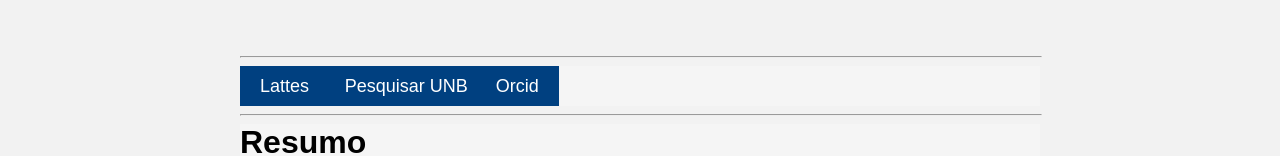
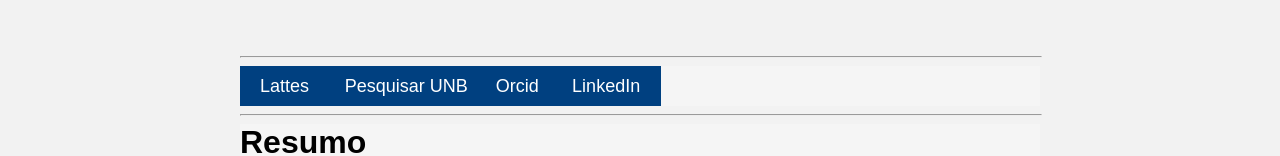
Before and after one commit to kauaneiras/LabTelecom, a React (Vite) app: page /docentes in a window 1280 px wide. Shown: the part 260-416 px from the top of the page. Built offline with nearby package versions, Linux system fonts and the light colour scheme.

Commit message:
fix: professorObject

```diff
--- a/src/components/docentesCard.jsx
+++ b/src/components/docentesCard.jsx
@@ -1,6 +1,5 @@
 import styled from "styled-components";
 import React from "react";
-import { Link } from "react-router-dom";
 
 export default function DocentesCard({ name, foto, email, telefone, endereçoProfissional, curriculo, resumo }) {
     return (
@@ -31,6 +30,11 @@ export default function DocentesCard({ name, foto, email, telefone, endereçoPro
                     {curriculo && curriculo.orcid && (
                         <a href={curriculo.orcid} target="_blank" rel="noopener noreferrer">
                             <ButtonToCurriculo>Orcid</ButtonToCurriculo>
+                        </a>
+                    )}
+                    {curriculo && curriculo.linkedIn && (
+                        <a href={curriculo.linkedIn} target="_blank" rel="noopener noreferrer">
+                            <ButtonToCurriculo>LinkedIn</ButtonToCurriculo>
                         </a>
                     )}
                 </ButtonsInRow>
--- a/src/objetos/professoresobject.jsx
+++ b/src/objetos/professoresobject.jsx
@@ -6,7 +6,8 @@ const professoresObject = [
         Curriculo: {
             lattes: "http://lattes.cnpq.br/7293346445799114",
             orcid: "https://orcid.org/0000-0001-7894-3971",
-            pesquisarUnB: "http://pesquisar.unb.br/professor/daniel-costa-araujo"
+            pesquisarUnB: "http://www.pesquisar.unb.br/professor/sebastien-roland-marie-joseph-rondineau",
+            linkedIn: "https://www.linkedin.com/in/sebastienrondineau/"
         },
         Email: "sebastien@unb.br",
         Telefone: "(61) 983431144",
```
